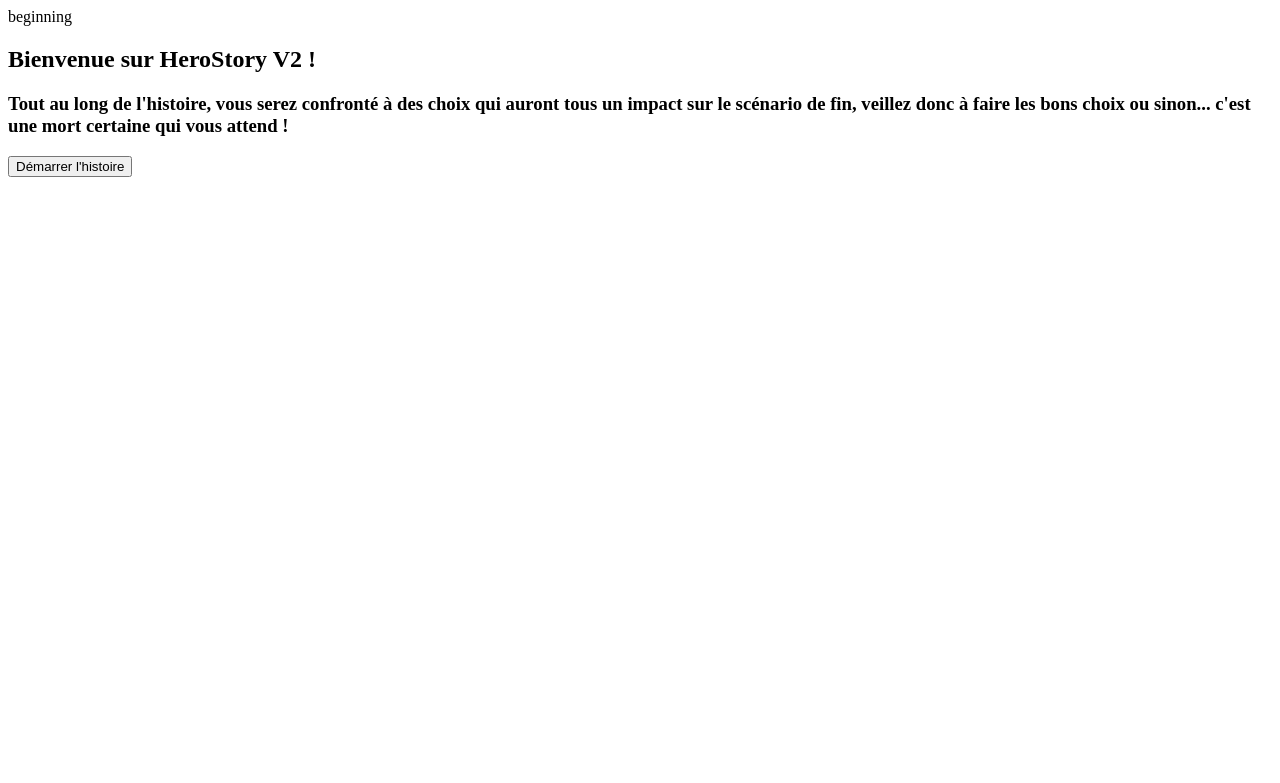
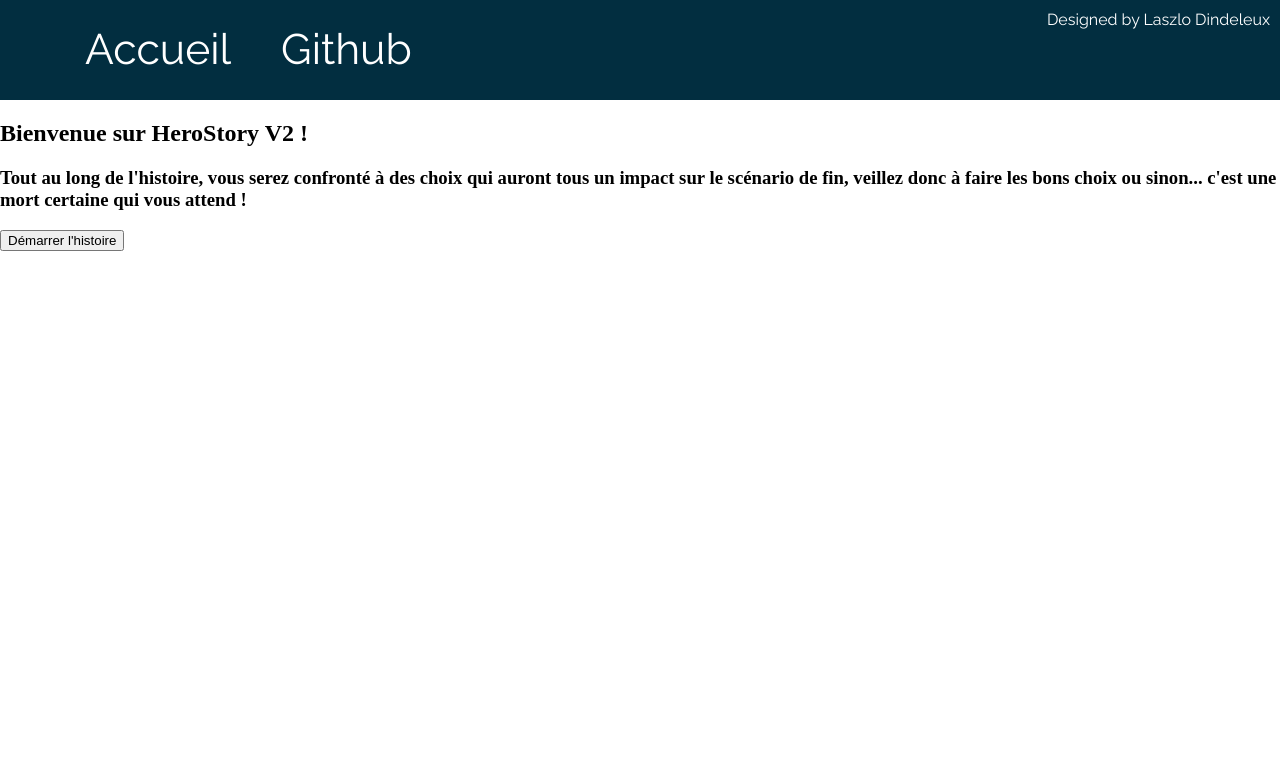
Before and after one commit to Stacced/herostory-v2, a PHP site: page / in a window 1280 px wide. Shown: the top 783 px of the page. Run offline with PHP 8.4, Linux system fonts and the light colour scheme.

Commit message:
feat:adding header + creating case for non-existent pages + fixing

```diff
--- a/css/style.css
+++ b/css/style.css
@@ -1,3 +1,47 @@
-html {
-  margin: 0;
+@import url('https://fonts.googleapis.com/css?family=Maven+Pro|Nanum+Gothic|Raleway');
+
+body {
+    margin: 0;
 }
+
+header {
+    height: 100px;
+    background-color: rgb(2, 46, 64);
+    color: white;
+    font-family: Raleway, sans-serif;
+}
+
+header #idDisclaimer {
+    float: right;
+    margin: 10px 10px 0 0;
+}
+
+header ul {
+    float: left;
+    margin-top: 19px;
+    font-size: 32pt;
+    margin-bottom: 0;
+}
+
+header li {
+    display: inline-block;
+    margin-left: 40px;
+
+    padding: 5px 5px 5px 5px;
+
+    -webkit-transition-duration: 0.4s;
+    -moz-transition-duration: 0.4s;
+    -o-transition-duration: 0.4s;
+    transition-duration: 0.4s;
+}
+
+header li:hover {
+    background-color: white;
+    border-radius: 8px;
+    color: rgb(2, 46, 64);
+}
+
+header a {
+    text-decoration: none;
+    color: inherit;
+}
--- /dev/null
+++ b/functions.php
@@ -0,0 +1,20 @@
+<?php
+$headerElements = [
+    "Accueil" => "index.php",
+    "Github" => "https://github.com/Stacced"
+];
+
+function GenerateHeader() {
+  global $headerElements;
+  echo "<header>";
+  echo "<nav>";
+  echo "<ul>";
+  foreach ($headerElements as $key => $value) {
+      echo "<li><a href='$value'>$key</a></li>";
+  }
+  echo "</ul>";
+  echo "</nav>";
+  // echo "<a href='index.php'>Accueil</a>";
+  echo "<div id='idDisclaimer'>Designed by Laszlo Dindeleux</div>";
+  echo "</header>";
+}
--- a/index.php
+++ b/index.php
@@ -1,13 +1,20 @@
 <?php
-
+include 'functions.php';
 $actualPage = filter_input(INPUT_POST, "page", FILTER_SANITIZE_STRING);
+$submitData = filter_input(INPUT_POST, "submit", FILTER_SANITIZE_STRING);
 
 $history = [
+    "error" => [
+        "header" => "Page inconnue /!\\",
+        "text" => "Cette page n'a pas encore été développée ou ne fait pas partie de l'histoire, merci de revenir à l'accueil."
+    ],
+
     "beginning" => [
         "header" => "Bienvenue sur HeroStory V2 !",
         "text" => "Tout au long de l'histoire, vous serez confronté à des choix qui auront tous un impact sur le scénario de fin, veillez donc à faire les bons choix ou sinon... c'est une mort certaine qui" .
         " vous attend !",
-        "submitText" => "Démarrer l'histoire"
+        "submitText" => "Démarrer l'histoire",
+        "submitValue" => "start"
     ],
 
     "start" => [
@@ -20,11 +27,25 @@ $history = [
     ]
 ];
 
-$actualPage = isset($actualPage) ? $actualPage : "beginning";
-echo $actualPage;
+if (!isset($actualPage)) {
+    $actualPage = "beginning";
+}
+
+if (isset($submitData) && $submitData != 'Continuer') {
+    $actualPage = $submitData;
+}
+
+if (!array_key_exists($actualPage, $history)) {
+    $actualPage = 'error';
+}
+
+// $actualPage = isset($actualPage) ? $actualPage : "beginning";
+// echo $actualPage;
 $pageHeader = $history[$actualPage]['header'];
 $pageText = $history[$actualPage]['text'];
-$choices = isset($history[$actualPage]['choices']) ? $choices : null;
+$choices = array_key_exists('choices', $history[$actualPage]) ? $history[$actualPage]['choices'] : null;
+$submitText = array_key_exists('submitText', $history[$actualPage]) ? $history[$actualPage]['submitText'] : null;
+$submitValue = array_key_exists('submitValue', $history[$actualPage]) ? $history[$actualPage]['submitValue'] : null;
 
 ?>
 <!DOCTYPE html>
@@ -36,6 +57,7 @@ $choices = isset($history[$actualPage]['choices']) ? $choices : null;
         <link href="css/style.css" rel="stylesheet" type="text/css"/>
     </head>
     <body>
+        <?= GenerateHeader() ?>
         <div id="idQuestion">
             <h2><?= $pageHeader ?></h2>
             <h3><?= $pageText ?></h3>
@@ -43,13 +65,17 @@ $choices = isset($history[$actualPage]['choices']) ? $choices : null;
                 <?php
 
                 if (isset($choices)) {
-                    foreach ($history[$actualPage]['choices'] as $key => $value) {
+                    foreach ($choices as $key => $value) {
                         echo "<input type='radio' id='idRadio". $key ."' name='page' value='$key'><label for='idRadio". $key ."'>$value</label>";
                     }
                 }
+
+                if (isset($submitText) && isset($submitValue)) {
+                    echo "<button type=submit name='submit' value='$submitValue'>$submitText</button>";
+                } else {
+                    echo "<input type=submit name='submit' value='Continuer'>";
+                }
                 ?>
-
-                <input type=submit name="submit" value="<?= $history[$actualPage]['submitText'] ?>">
 
                 <!-- <?php
                 if (isset($leftImage) && isset($rightImage)) {
```
